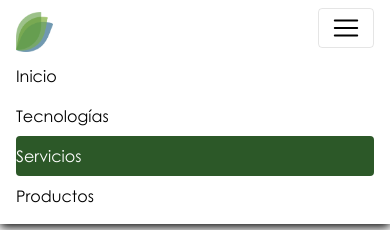
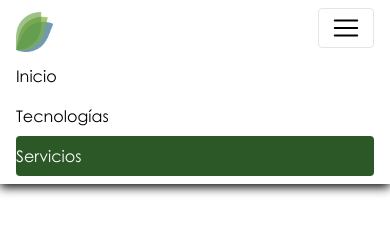
Before and after one commit to Harlocke44/Inatek, a PHP site: page /servicios-inatek.html in a window 390 px wide, after a click that opens the changed part. Shown: the top 230 px of the page. Run offline with PHP 8.4, Linux system fonts and the light colour scheme.

Commit message:
Last update

```diff
--- a/servicios-inatek.html
+++ b/servicios-inatek.html
@@ -64,7 +64,7 @@
     <div class="collapse navbar-collapse" id="navbarNav">
         <ul class="navbar-nav">
             <li class="nav-item">
-                <a class="nav-link" href="inatek.php">Inicio</a>
+                <a class="nav-link" href="index.php">Inicio</a>
             </li>
             <li class="nav-item">
                 <a class="nav-link" href="tecnologia-inatek.html">Tecnologías</a>
@@ -72,9 +72,9 @@
             <li class="nav-item active">
                 <a class="nav-link" href="servicios-inatek.html">Servicios <span class="sr-only">(current)</span></a>
             </li>
-            <li class="nav-item">
+            <!-- <li class="nav-item">
                 <a class="nav-link" href="#">Productos</a>
-            </li>
+            </li> -->
         </ul>
     </div>
 </nav>
@@ -300,28 +300,28 @@ var altura;
 var ancho;
 
 /* Inaquin */
-$("#inaquin-button").on("click",function(){
-    altura = $(window).height();
-    ancho = $(window).width();
-    if (altura > ancho){
-        anchoPx = (ancho + 'px');
-        alturaPx = anchoPx;
-    } else {
-        alturaPx = (altura + 'px');
-        anchoPx = alturaPx;
-    }
-
-	$(".inaquin-modal").MetroModal({
-        backscreencolor: "#000000",
-        backcolor: "#FFFFFF",
-        width: anchoPx,
-        controls: false,
-        height: alturaPx,
-        backscreen: true,
-        backscreenopacity: 0.3,
-        animation: "fadeIn"
-    });
-});
+// $("#inaquin-button").on("click",function(){
+//     altura = $(window).height();
+//     ancho = $(window).width();
+//     if (altura > ancho){
+//         anchoPx = (ancho + 'px');
+//         alturaPx = anchoPx;
+//     } else {
+//         alturaPx = (altura + 'px');
+//         anchoPx = alturaPx;
+//     }
+//
+// 	$(".inaquin-modal").MetroModal({
+//         backscreencolor: "#000000",
+//         backcolor: "#FFFFFF",
+//         width: anchoPx,
+//         controls: false,
+//         height: alturaPx,
+//         backscreen: true,
+//         backscreenopacity: 0.3,
+//         animation: "fadeIn"
+//     });
+// });
 
 /* Inablock */
 $("#inablock-button").on("click",function(){
@@ -348,76 +348,76 @@ $("#inablock-button").on("click",function(){
 });
 
 /* Tecnobaldosa */
-$("#tecnobaldosa-button").on("click",function(){
-    altura = $(window).height();
-    ancho = $(window).width();
-    if (altura > ancho){
-        anchoPx = (ancho + 'px');
-        alturaPx = anchoPx;
-    } else {
-        alturaPx = (altura + 'px');
-        anchoPx = alturaPx;
-    }
-
-	$(".tecnobaldosa-modal").MetroModal({
-        backscreencolor: "#000000",
-        backcolor: "#FFFFFF",
-        width: anchoPx,
-        controls: false,
-        height: alturaPx,
-        backscreen: true,
-        backscreenopacity: 0.3,
-        animation: "fadeIn"
-    });
-});
+// $("#tecnobaldosa-button").on("click",function(){
+//     altura = $(window).height();
+//     ancho = $(window).width();
+//     if (altura > ancho){
+//         anchoPx = (ancho + 'px');
+//         alturaPx = anchoPx;
+//     } else {
+//         alturaPx = (altura + 'px');
+//         anchoPx = alturaPx;
+//     }
+//
+// 	$(".tecnobaldosa-modal").MetroModal({
+//         backscreencolor: "#000000",
+//         backcolor: "#FFFFFF",
+//         width: anchoPx,
+//         controls: false,
+//         height: alturaPx,
+//         backscreen: true,
+//         backscreenopacity: 0.3,
+//         animation: "fadeIn"
+//     });
+// });
 
 /* Inasfalto */
-$("#inasfalto-button").on("click",function(){
-    altura = $(window).height();
-    ancho = $(window).width();
-    if (altura > ancho){
-        anchoPx = (ancho + 'px');
-        alturaPx = anchoPx;
-    } else {
-        alturaPx = (altura + 'px');
-        anchoPx = alturaPx;
-    }
-
-	$(".inasfalto-modal").MetroModal({
-        backscreencolor: "#000000",
-        backcolor: "#FFFFFF",
-        width: anchoPx,
-        controls: false,
-        height: alturaPx,
-        backscreen: true,
-        backscreenopacity: 0.3,
-        animation: "fadeIn"
-    });
-});
+// $("#inasfalto-button").on("click",function(){
+//     altura = $(window).height();
+//     ancho = $(window).width();
+//     if (altura > ancho){
+//         anchoPx = (ancho + 'px');
+//         alturaPx = anchoPx;
+//     } else {
+//         alturaPx = (altura + 'px');
+//         anchoPx = alturaPx;
+//     }
+//
+// 	$(".inasfalto-modal").MetroModal({
+//         backscreencolor: "#000000",
+//         backcolor: "#FFFFFF",
+//         width: anchoPx,
+//         controls: false,
+//         height: alturaPx,
+//         backscreen: true,
+//         backscreenopacity: 0.3,
+//         animation: "fadeIn"
+//     });
+// });
 
 /* Inacreto */
-$("#inacreto-button").on("click",function(){
-    altura = $(window).height();
-    ancho = $(window).width();
-    if (altura > ancho){
-        anchoPx = (ancho + 'px');
-        alturaPx = anchoPx;
-    } else {
-        alturaPx = (altura + 'px');
-        anchoPx = alturaPx;
-    }
-
-	$(".inacreto-modal").MetroModal({
-        backscreencolor: "#000000",
-        backcolor: "#FFFFFF",
-        width: anchoPx,
-        controls: false,
-        height: alturaPx,
-        backscreen: true,
-        backscreenopacity: 0.3,
-        animation: "fadeIn"
-    });
-});
+// $("#inacreto-button").on("click",function(){
+//     altura = $(window).height();
+//     ancho = $(window).width();
+//     if (altura > ancho){
+//         anchoPx = (ancho + 'px');
+//         alturaPx = anchoPx;
+//     } else {
+//         alturaPx = (altura + 'px');
+//         anchoPx = alturaPx;
+//     }
+//
+// 	$(".inacreto-modal").MetroModal({
+//         backscreencolor: "#000000",
+//         backcolor: "#FFFFFF",
+//         width: anchoPx,
+//         controls: false,
+//         height: alturaPx,
+//         backscreen: true,
+//         backscreenopacity: 0.3,
+//         animation: "fadeIn"
+//     });
+// });
 
 /* ** WOW Effect
 *****************************************************/
--- a/tecnologia-inatek.html
+++ b/tecnologia-inatek.html
@@ -63,7 +63,7 @@
     <div class="collapse navbar-collapse" id="navbarNav">
         <ul class="navbar-nav">
             <li class="nav-item">
-                <a class="nav-link" href="inatek.php">Inicio</a>
+                <a class="nav-link" href="index.php">Inicio</a>
             </li>
             <li class="nav-item active">
                 <a class="nav-link" href="tecnologia-inatek.html">Tecnologías <span class="sr-only">(current)</span></a>
@@ -71,9 +71,9 @@
             <li class="nav-item">
                 <a class="nav-link" href="servicios-inatek.html">Servicios</a>
             </li>
-            <li class="nav-item">
+            <!-- <li class="nav-item">
                 <a class="nav-link" href="#">Productos</a>
-            </li>
+            </li> -->
         </ul>
     </div>
 </nav>
```
Also changed, not shown: index.html (+6 -6 lines), index.php (+8 -8 lines).
